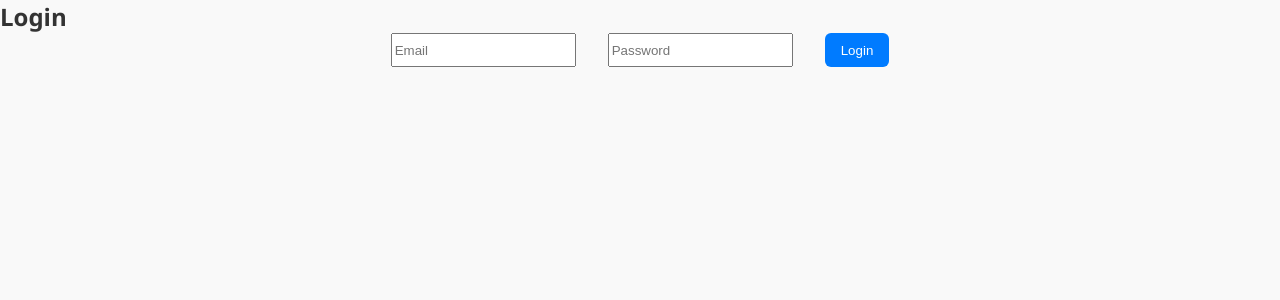
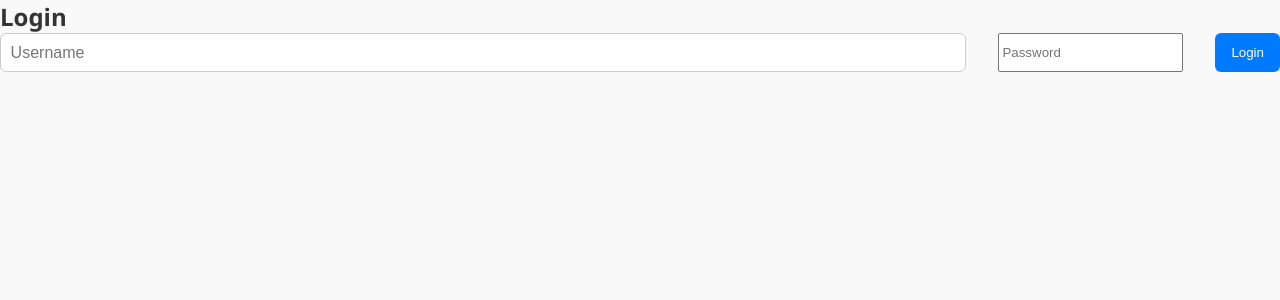
Before and after one commit to KhushiKumari0203/todo_app, a React (Vite) app in the folder client/: page / in a window 1280 px wide. Shown: the top 300 px of the page. Built offline with nearby package versions, Linux system fonts and the light colour scheme.

Commit message:
Update Login.tsx

```diff
--- a/client/src/pages/Login.tsx
+++ b/client/src/pages/Login.tsx
@@ -1,21 +1,19 @@
-// client/src/pages/Login.tsx
-
 import React, { useState } from 'react';
 import { useNavigate } from 'react-router-dom';
 import { loginUser } from '../services/authService';
 
 const Login = () => {
   const navigate = useNavigate();
-  const [email, setEmail] = useState('');
+  const [username, setUsername] = useState('');
   const [password, setPassword] = useState('');
   const [error, setError] = useState('');
 
   const handleLogin = async (e: React.FormEvent) => {
     e.preventDefault();
     try {
-      const data = await loginUser(email, password);
-      localStorage.setItem('token', data.token); // save token
-      navigate('/home'); // redirect after login
+      const data = await loginUser(username, password);
+      localStorage.setItem('token', data.token);
+      navigate('/home');
     } catch (err) {
       setError('Invalid credentials. Try again.');
     }
@@ -27,10 +25,10 @@
       {error && <p style={{ color: 'red' }}>{error}</p>}
       <form onSubmit={handleLogin}>
         <input
-          type="email"
-          placeholder="Email"
-          value={email}
-          onChange={(e) => setEmail(e.target.value)}
+          type="text"
+          placeholder="Username"
+          value={username}
+          onChange={(e) => setUsername(e.target.value)}
           required
         /><br />
         <input
```
